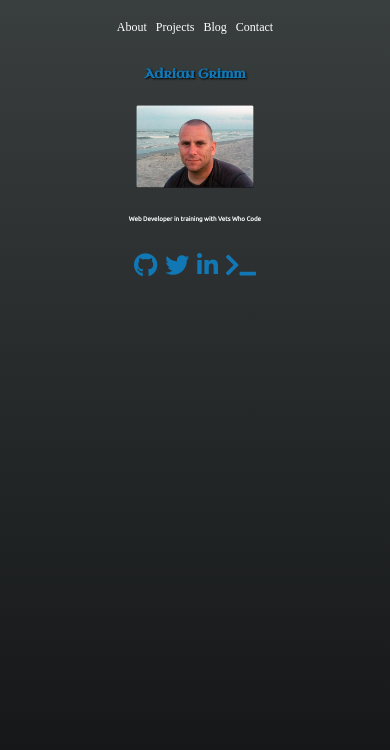
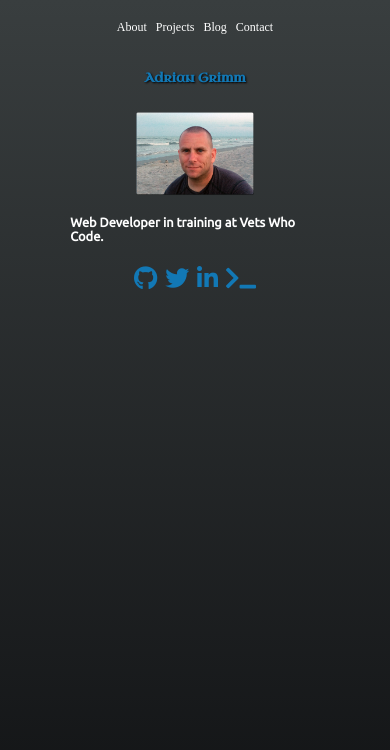
Before and after one commit to usmcamgrimm/portfolio, a plain HTML site: page index.html in a window 390 px wide. Drawn offline with Linux system fonts and the light colour scheme; a web font is replaced by a local one.

Commit message:
Check layout

```diff
--- a/css/style.css
+++ b/css/style.css
@@ -98,4 +98,7 @@
   h1 {
     font-size: 80%;
   }
+  h2 {
+    font-size: 80%;
+  }
 }
--- a/index.html
+++ b/index.html
@@ -25,7 +25,7 @@
         </div>
         <div class="mainRight">
             <h2>
-                Web Developer in training with <a href="https://vetswhocode.io/" target="_blank">Vets Who Code</a>
+                Web Developer in training at <a href="https://vetswhocode.io/" target="_blank">Vets Who Code</a>.
             </h2>
         </div>
         <div class="nav">
```
